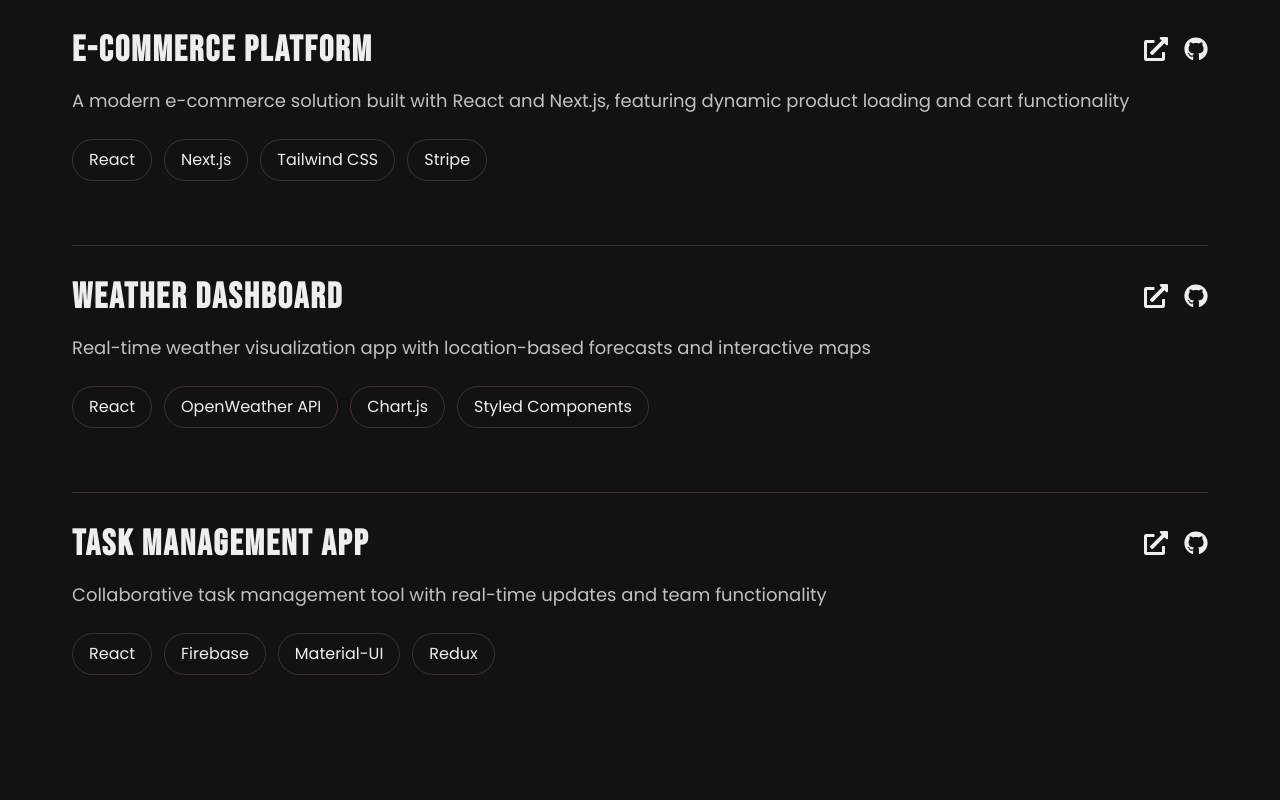
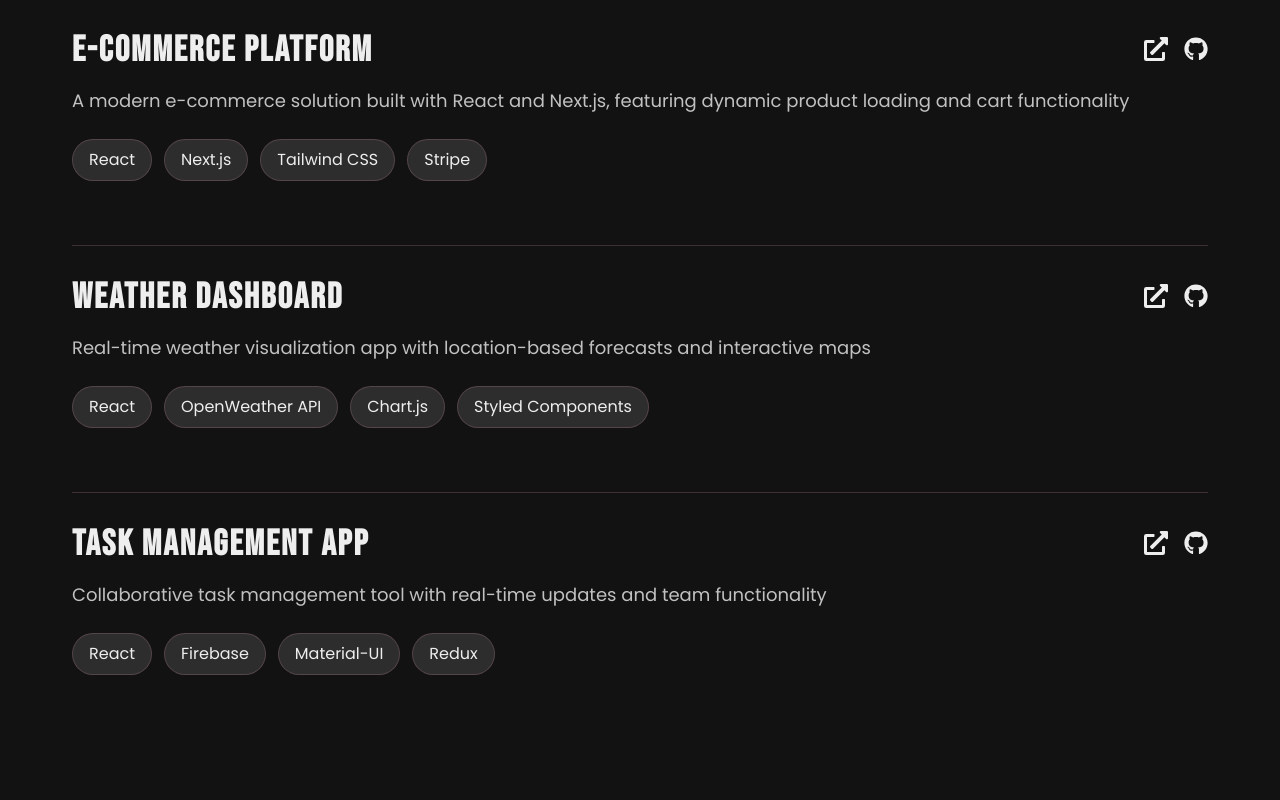
Before and after one commit to zarhaselene/portfolio, a Next.js app: page / in a window 1280 px wide. Shown: the part 1140-1940 px from the top of the page. Built offline with nearby package versions, Linux system fonts and the light colour scheme.

Commit message:
Update Tailwind configuration with new color themes and clean up unused animations

```diff
--- a/tailwind.config.mjs
+++ b/tailwind.config.mjs
@@ -1,7 +1,6 @@
 /** @type {import('tailwindcss').Config} */
 export default {
   content: [
-    // "./src/pages/**/*.{js,ts,jsx,tsx,mdx}",
     "./src/layout/**/*.{js,ts,jsx,tsx,mdx}",
     "./src/components/**/*.{js,ts,jsx,tsx,mdx}",
     "./src/app/**/*.{js,ts,jsx,tsx,mdx}",
@@ -13,7 +12,7 @@ export default {
         main: ["var(--font-poppins), sans-serif;"],
       },
       boxShadow: {
-        custom: "1px 2px 5px rgb(18,18,18), 0 0 0 1px rgb(53,53,53)", // Custom shadow
+        custom: "1px 2px 5px rgb(18,18,18), 0 0 0 1px rgb(53,53,53)",
       },
       screens: {
         xs: "300px",
@@ -35,21 +34,11 @@ export default {
           "100%": { transform: "translateX(-50%)" },
         },
         jelloHorizontal: {
-          "0%": {
-            transform: "scale3d(1, 1, 1)",
-          },
-          "25%": {
-            transform: "scale3d(1.15, 0.85, 1)",
-          },
-          "50%": {
-            transform: "scale3d(0.85, 1.15, 1)",
-          },
-          "75%": {
-            transform: "scale3d(1.05, 0.95, 1)",
-          },
-          "100%": {
-            transform: "scale3d(1, 1, 1)",
-          },
+          "0%": { transform: "scale3d(1, 1, 1)" },
+          "25%": { transform: "scale3d(1.15, 0.85, 1)" },
+          "50%": { transform: "scale3d(0.85, 1.15, 1)" },
+          "75%": { transform: "scale3d(1.05, 0.95, 1)" },
+          "100%": { transform: "scale3d(1, 1, 1)" },
         },
         fadeIn: {
           "0%": { opacity: "0" },
@@ -69,22 +58,38 @@ export default {
     themes: [
       {
         light: {
-          primary: "#eee", // A nice blue that works well for interactive elements
-          secondary: "#efa5b8", // A complementary pink that pairs well with the blue
-
-          "base-100": "#ffffff", // Keep white as main background
-          "base-200": "#f3f4f6", // Subtle light gray for sections
-          "base-300": "#e5e7eb", // Slightly darker gray for cards
-          "base-content": "#1f2937", // Dark gray for text that meets accessibility standards
+          primary: "#3D3A4A",
+          secondary: "#efa5b8",
+          "base-100": "#FFF5E1",
+          "base-200": "#FFD9E8",
+          "base-300": "#d9cfba",
+          "base-content": "#3D3A4A",
         },
         dark: {
-          primary: "#121212", // Main brand color (for buttons, links, highlights)
-          secondary: "#efa5b8", // Secondary brand color (used for accents)
+          primary: "#2d2d2d",
+          secondary: "#efa5b8",
+          "base-100": "#121212",
+          "base-200": "#1e1e1e",
+          "base-300": "#2d2d2d",
+          "base-content": "#eee",
+        },
 
-          "base-100": "#121212", // Background color
-          "base-200": "#1e1e1e", // Slightly darker background (for sections or containers)
-          "base-300": "#2d2d2d", // Even darker background (for elements like cards)
-          "base-content": "#eee", // Default text color
+        green: {
+          primary: "#DCD7C9",
+          secondary: "#A27B5C",
+          "base-100": "#2C3930",
+          "base-200": "#586e5e",
+          "base-300": "#3F4F44",
+          "base-content": "#DCD7C9",
+        },
+
+        yellow: {
+          primary: "#FF6347",
+          secondary: "#FFD700",
+          "base-100": "#FFF5E1",
+          "base-200": "#FFD9E8",
+          "base-300": "#d9cfba",
+          "base-content": "#3D3A4A",
         },
       },
     ],
```
